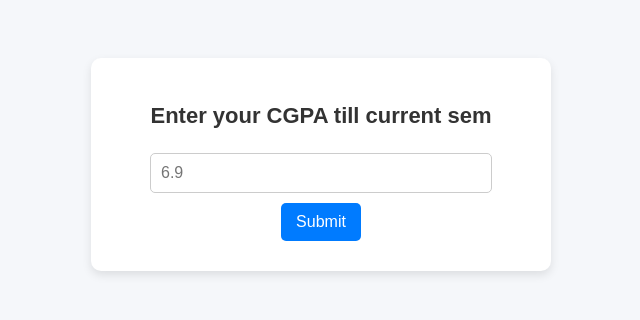
After one commit to SuzanTurner/Attendance-Analysis-PBL, a Flask app: page /cgpa in a window 1280 px wide. The commit adds this page. Shown: the top 320 px of the page, without its empty margins (319-959 px from the left). Run offline with Flask 3, Linux system fonts and the light colour scheme.

Commit message:
Updated CGPA calculator UI and logic

```diff
--- a/main.py
+++ b/main.py
@@ -43,7 +43,26 @@ def get_attendance(username, password, threshold=60):
             return None  # Redirect to error page
 
         driver.find_element(By.XPATH, '/html/body/div[1]/div/div/div[5]/div/div/div[2]/a/img').click()
-        time.sleep(2)  # Ensure the page loads
+        time.sleep(2)
+
+
+        name = driver.find_element(By.XPATH, '/html/body/div[1]/div/div[1]/div[3]/div[2]/div[1]/div[1]/div[1]/div[1]/h5').text
+
+        overall = driver.find_element(By.XPATH, '/html/body/div[1]/div/div[1]/div[3]/div[2]/div[2]/div[3]/div/div/table/tbody/tr[23]/td[3]').text
+        overall = float(overall.replace('%', ''))
+
+        overall_fraction = driver.find_element(By.XPATH, '/html/body/div[1]/div/div[1]/div[3]/div[2]/div[2]/div[3]/div/div/table/tbody/tr[23]/td[2]').text
+
+        attended_classes, total_classes = map(int, overall_fraction.split('/'))
+
+        required_percentage = 75
+
+        if overall < required_percentage:
+            classes = int(max(0, (0.75 * total_classes - attended_classes) / 0.25) - attended_classes)
+            #print(f"Attend at least {attended_classes - (int(classes) + 1)} more classes to reach 75%")
+        else:
+            classes = max(0, (attended_classes - 0.75 * total_classes) / 0.75)
+            #print(f"You can skip {int(classes)} classes and still be above 75%")
 
         subjects = []
         attendance = []
@@ -89,28 +108,46 @@ def get_attendance(username, password, threshold=60):
             except:
                 continue
 
-        return subjects, attendance, attended, analysis
+        return subjects, attendance, attended, analysis, overall, classes, name
     except Exception as e:
         driver.quit()
         return None
 
 # Flask Routes
-@app.route('/login', methods=['GET', 'POST'])  # ✅ "/" pe login page render hoga
+@app.route('/', methods=['GET', 'POST'])
 def login():
     if request.method == 'POST':
         username = request.form['username']
         password = request.form['password']
         data = get_attendance(username, password)
         if data:
-            subjects, attendance, attended, analysis = data  # ✅ attended bhi include kiya
-            return render_template('attendance.html', subjects=subjects, attendance=attendance, attended=attended, analysis=analysis)
+            subjects, attendance, attended, analysis, overall, classes, name = data
+            return render_template('attendance.html', subjects=subjects, attendance=attendance, attended=attended, analysis=analysis, overall = overall, classes = classes, name = name)
         else:
             return redirect(url_for('error'))
     return render_template('login.html')
+
+
+@app.route('/cgpa', methods=['GET', 'POST'])
+def cgpa():
+    cgpa_value = None
+    pred_cgpa = None
+
+    if request.method == 'POST':
+        if 'submit_cgpa' in request.form:
+            cgpa_value = float(request.form['cgpa'])
+        elif 'submit_sgpa' in request.form:
+            cgpa_value = float(request.form['cgpa'])  # Retrieve from hidden input
+            sgpa = float(request.form['sgpa'])
+            pred_cgpa = (cgpa_value + sgpa) / 2
+
+    return render_template('cgpa.html', cgpa=cgpa_value, pred_cgpa=pred_cgpa)
+
+
 
 @app.route('/error')
 def error():
     return render_template('error.html')
 
 if __name__ == '__main__':
-    app.run(debug=True)  # ✅ Debug mode ON
+    app.run(debug=True)
--- /dev/null
+++ b/templates/cgpa.html
@@ -0,0 +1,76 @@
+<!DOCTYPE html>
+<html lang="en">
+<head>
+    <meta charset="UTF-8">
+    <meta name="viewport" content="width=device-width, initial-scale=1.0">
+    <title>CGPA Calculator</title>
+    <style>
+        body {
+            font-family: Arial, sans-serif;
+            background-color: #f5f7fa;
+            text-align: center;
+            padding: 50px;
+        }
+        .container {
+            background: white;
+            max-width: 400px;
+            margin: auto;
+            padding: 30px;
+            border-radius: 10px;
+            box-shadow: 0px 4px 10px rgba(0, 0, 0, 0.1);
+        }
+        h1 {
+            color: #333;
+            font-size: 22px;
+        }
+        input {
+            width: 80%;
+            padding: 10px;
+            margin: 10px 0;
+            border: 1px solid #ccc;
+            border-radius: 5px;
+            font-size: 16px;
+        }
+        button {
+            background: #007bff;
+            color: white;
+            border: none;
+            padding: 10px 15px;
+            border-radius: 5px;
+            cursor: pointer;
+            font-size: 16px;
+        }
+        button:hover {
+            background: #0056b3;
+        }
+        .result {
+            margin-top: 20px;
+            font-size: 20px;
+            font-weight: bold;
+            color: #2c3e50;
+        }
+    </style>
+</head>
+<body>
+    <div class="container">
+        <h1>Enter your CGPA till current sem</h1>
+        <form method="POST" action="/cgpa">
+            <input type="text" name="cgpa" placeholder="6.9" value="{{ cgpa if cgpa is not none else '' }}" required>
+            <button type="submit" name="submit_cgpa">Submit</button>
+        </form>
+
+        {% if cgpa is not none %}
+            <h1>Enter your expected SGPA</h1>
+            <form method="POST" action="/cgpa">
+                <input type="hidden" name="cgpa" value="{{ cgpa }}">
+                <input type="text" name="sgpa" placeholder="6.9" required>
+                <button type="submit" name="submit_sgpa">Submit</button>
+            </form>
+        {% endif %}
+
+        {% if pred_cgpa is not none %}
+            <div class="result">Predicted CGPA based on entered SGPA is: {{ pred_cgpa }}</div>
+        {% endif %}
+    </div>
+</body>
+</html>
--- a/templates/login.html
+++ b/templates/login.html
@@ -10,7 +10,7 @@
 <body>
     <div class="container mt-5">
         <h2 class="text-center">Login</h2>
-        <form action="/login" method="POST">
+        <form action="/" method="POST">
             <div class="mb-3">
                 <label for="username" class="form-label">Username:</label>
                 <input type="text" class="form-control" id="username" name="username" required>
```
Also changed, not shown: templates/attendance.html (+9 -0 lines), 1 other file.
